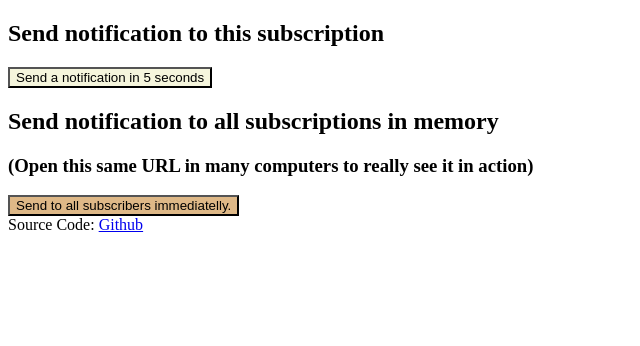
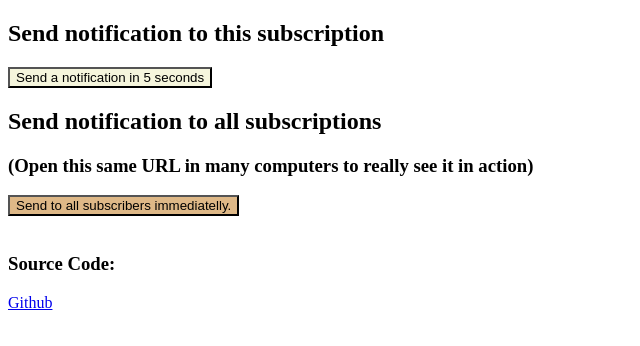
Before and after one commit to guerrerocarlos/serverless-web-push-notifications, a website: page static/index.html in a window 1280 px wide. Shown: the whole page, without its empty margins (0-640 px from the left). Drawn offline with Linux system fonts and the light colour scheme.

Commit message:
readme update

```diff
--- a/static/index.html
+++ b/static/index.html
@@ -19,11 +19,15 @@
         <button id="doIt" style="background-color:beige;">Send a notification in 5 seconds</button></br>
     </div>
     <div>
-        <h2>Send notification to all subscriptions in memory</h2>
+        <h2>Send notification to all subscriptions</h2>
         <h3>(Open this same URL in many computers to really see it in action)</h3>
         <button id="sendToAll" style="background-color:burlywood;">Send to all subscribers immediatelly.</button>
     </div>
-    <div>Source Code: <a href="https://github.com/guerrerocarlos/serverless-web-push-notifications">Github</a></div>
+    <br>
+    <div>
+        <h3>Source Code:</h3>
+        <a href="https://github.com/guerrerocarlos/serverless-web-push-notifications">Github</a>
+    </div>
 
 </body>
 
```
Also changed, not shown: README.md.
